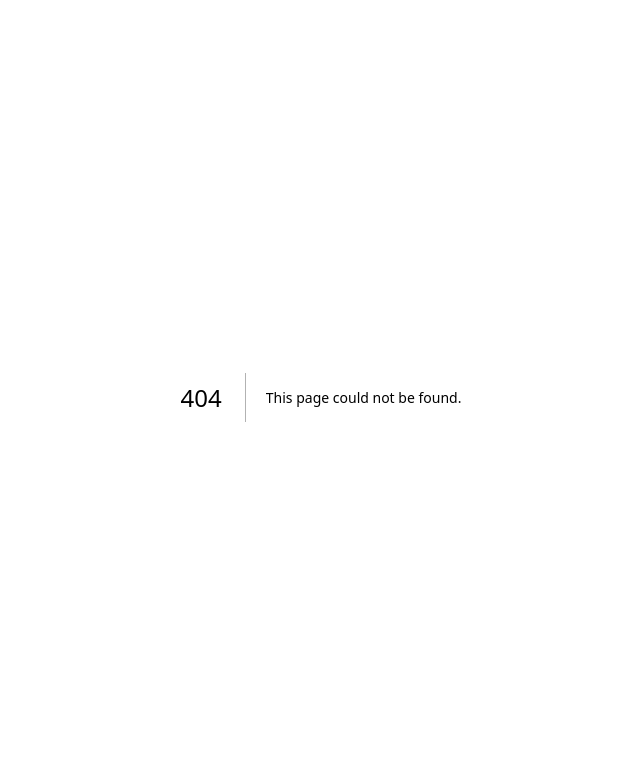
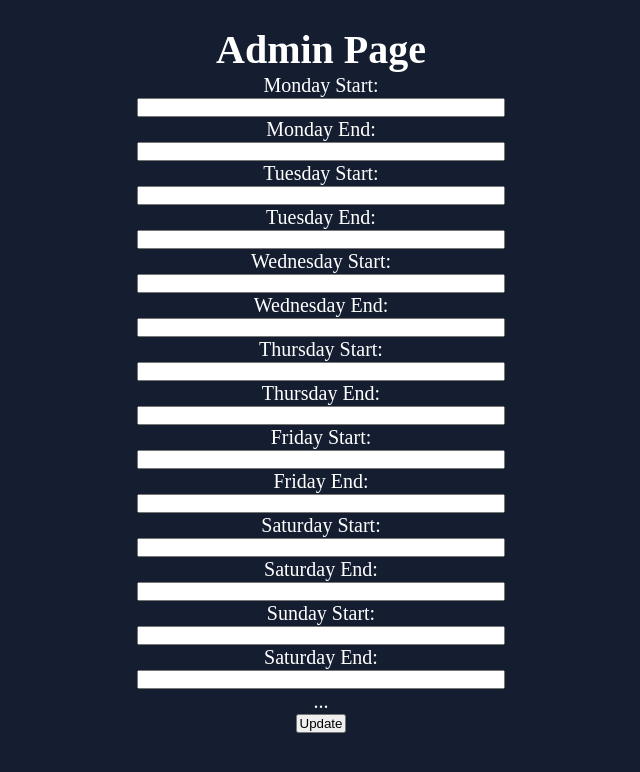
Before and after one commit to deeppatel0331/Shiv-Convenient-Mart-Website, a Next.js app: page /adminPage in a window 1280 px wide. Before the commit this address had no page. Shown: the top 772 px of the page, without its empty margins (319-959 px from the left). Built offline with nearby package versions, Linux system fonts and the light colour scheme.

Commit message:
working on the admin page

```diff
--- a/library/firebaseConfig.js
+++ b/library/firebaseConfig.js
@@ -1,6 +1,6 @@
 // Import the functions you need from the SDKs you need
 import { initializeApp } from "firebase/app";
-import { getAnalytics } from "firebase/analytics";
+import { getAnalytics, logEvent } from "firebase/analytics";
 import { getFirestore } from "firebase/firestore";
 import { getAuth, GoogleAuthProvider } from "firebase/auth";
 // TODO: Add SDKs for Firebase products that you want to use
@@ -20,7 +20,7 @@ const firebaseConfig = {
 
 // Initialize Firebase
 const app = initializeApp(firebaseConfig);
-// const analytics = getAnalytics(app);
+//const analytics = getAnalytics(app);
 
 export const auth = getAuth(app);
 export const database = getFirestore(app);
--- a/package.json
+++ b/package.json
@@ -9,8 +9,9 @@
     "lint": "next lint"
   },
   "dependencies": {
+    "analytics": "^0.8.11",
     "firebase": "^10.8.0",
-    "next": "14.1.0",
+    "next": "^14.1.0",
     "react": "^18",
     "react-dom": "^18",
     "styled-components": "^6.1.8"
--- /dev/null
+++ b/pages/adminPage.js
@@ -0,0 +1,84 @@
+import { useRef } from 'react'
+import React from 'react'
+import styled from 'styled-components'
+
+const adminPage = () => {
+
+    const MonStartRef = useRef()
+    const MonEndRef = useRef()
+    const TueStartRef = useRef()
+    const TueEndRef = useRef()
+    const WedStartRef = useRef()
+    const WedEndRef = useRef()
+    const ThurStartRef = useRef()
+    const ThurEndRef = useRef()
+    const FriStartRef = useRef()
+    const FriEndRef = useRef()
+    const SatStartRef = useRef()
+    const SatEndRef = useRef()
+    const SunStartRef = useRef()
+    const SunEndRef = useRef()
+
+  return (
+    <div>
+
+        <ParentContainer>
+
+            <HeadContainer>Admin Page</HeadContainer>
+
+            <Info>Monday Start: </Info> <TimeInput />
+            <Info>Monday End: </Info> <TimeInput />
+            <Info>Tuesday Start: </Info> <TimeInput />
+            <Info>Tuesday End: </Info> <TimeInput />
+            <Info>Wednesday Start: </Info> <TimeInput />
+            <Info>Wednesday End: </Info> <TimeInput />
+            <Info>Thursday Start: </Info> <TimeInput />
+            <Info>Thursday End: </Info> <TimeInput />
+            <Info>Friday Start: </Info> <TimeInput />
+            <Info>Friday End: </Info> <TimeInput />
+            <Info>Saturday Start: </Info> <TimeInput />
+            <Info>Saturday End: </Info> <TimeInput />
+            <Info>Sunday Start: </Info> <TimeInput />
+            <Info>Saturday End: </Info> <TimeInput />
+            <Info>...</Info>
+            <Change>Update</Change>
+
+        </ParentContainer>
+
+    </div>
+  )
+}
+
+const ParentContainer = styled.main`
+    width: 100vw;
+    display: flex;
+    flex-direction: column;
+    align-items: center;
+    height: 100vh;
+    background-color: #141e30;
+    padding: 2vw;
+`
+const HeadContainer = styled.h1`
+    display: flex;
+    flex-direction: column;
+    align-items: center;
+    font-size: 40px;
+    font-family: Sans Seriff;
+    color: white;
+`
+const Info = styled.p`
+    margin: 1px;
+    font-size: 20px;
+    font-family: Sans Seriff;
+    color: white;
+`;
+
+const TimeInput = styled.input`
+    width: 30%;
+`
+
+const Change = styled.button`
+    width: 50px;
+`
+
+export default adminPage
--- a/pages/hours.js
+++ b/pages/hours.js
@@ -1,6 +1,6 @@
 import React from 'react'
 import Navbar from '@/components/Navbar'
-import {styled,keyframes} from 'styled-components'
+import {styled,keyframes} from 'styled-components';
 
 
 const hours = () => {
--- a/pages/index.js
+++ b/pages/index.js
@@ -4,6 +4,7 @@ import { Inter } from "next/font/google";
 import {styled,keyframes} from 'styled-components'
 import Navbar from "@/components/Navbar";
 import { useRouter } from "next/router";
+
 
 //button function to navigate to the admin log in page
 export default function Home() {
@@ -16,7 +17,7 @@ export default function Home() {
   return (
     <>
       <Head>
-        <title>Create Next App</title>
+       <title>Create Next App</title>
         <meta name="description" content="Generated by create next app" />
         <meta name="viewport" content="width=device-width, initial-scale=1" />
         <link rel="icon" href="/favicon.ico" />
--- a/pages/products.js
+++ b/pages/products.js
@@ -1,4 +1,4 @@
-import React from 'react'
+import React, { useRef } from 'react'
 import Navbar from '@/components/Navbar'
 import {styled,keyframes} from 'styled-components'
 import Image from "next/image";
```
Also changed, not shown: pages/adminLogin.js (+42 -1 lines), 1 other file (tests, documents, lock files or other folders).
